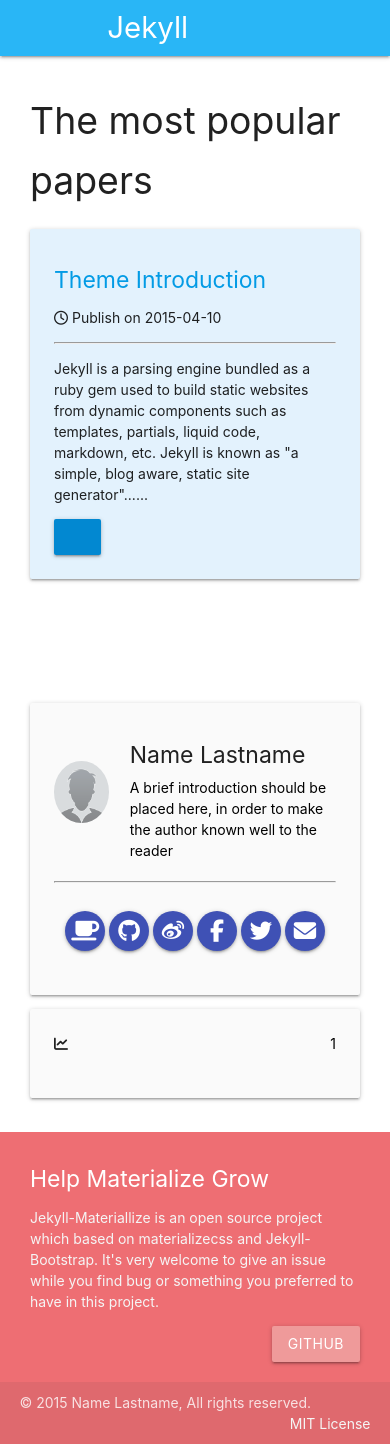
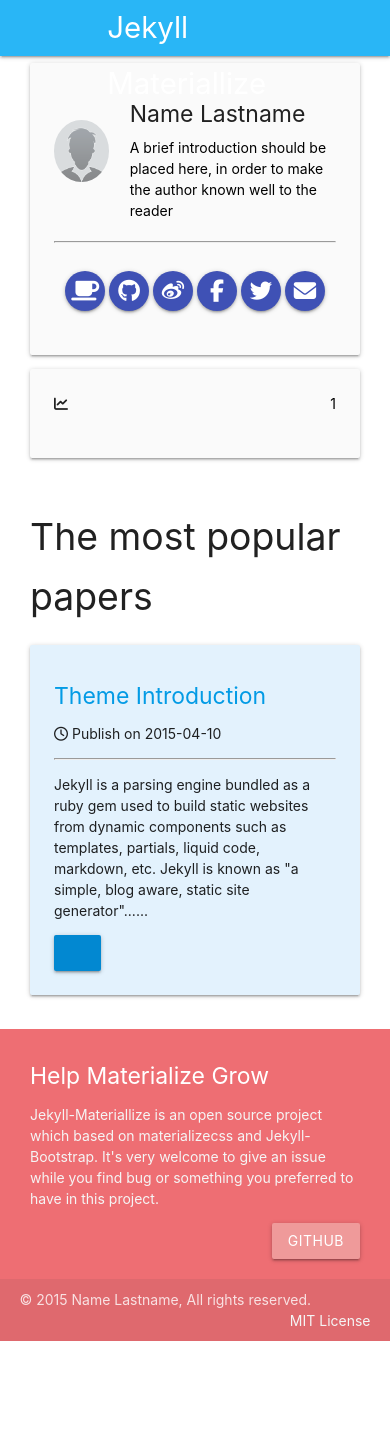
Before and after one commit to leftstick/jekyll-materiallize, a Jekyll site: the page built from index.md, in a window 390 px wide. Built offline with Jekyll 4.4.1, drawn with Linux system fonts in a browser that asks for light colours; nearby versions of some CDN libraries; library files that are not in the unit come from our copies; after the commit the page ends 1341 px from its top, so only the background shows below that.

Commit message:
adjust ui for better looks

```diff
--- a/_includes/themes/materiallize/page.html
+++ b/_includes/themes/materiallize/page.html
@@ -1,9 +1,78 @@
 <div class="row">
+    <div id="self-description" class="col s12 hide-on-med-and-up">
+        <div class="card-panel grey lighten-5 z-depth-1">
+            <div class="row valign-wrapper">
+                <div class="col s3 avatar">
+                    {% if site.author.avatar %}
+                    <img src="{{ BASE_PATH }}/assets/images/{{ site.author.avatar }}" class="circle responsive-img">
+                    {% else %}
+                    <img src="{{ BASE_PATH }}/assets/images/default_avatar.png" class="circle responsive-img">
+                    {% endif %}
+                </div>
+                <div class="col s9 introduction">
+                    <h5>{{ site.author.name }}</h5>
+                    <span class="black-text">
+                        {{ site.author.introduction }}
+                    </span>
+                </div>
+            </div>
+            <hr>
+            <br/>
+            <div class="row social">
+                <div class="col s12 center-align">
+                    {% if site.author.gitcafe %}
+                    <a href="https://gitcafe.com/{{ site.author.gitcafe }}" class="btn-floating waves-effect waves-light indigo tooltip" title="gitcafe" target="_blank">
+                        <i class="fa fa-coffee"></i>
+                    </a>
+                    {% endif %}
+                    {% if site.author.github %}
+                    <a href="https://github.com/{{ site.author.github }}" class="btn-floating waves-effect waves-light indigo tooltip" title="github" target="_blank">
+                        <i class="fa fa-github"></i>
+                    </a>
+                    {% endif %}
+                    {% if site.author.weibo %}
+                    <a href="http://weibo.com/u/{{ site.author.weibo }}" class="btn-floating waves-effect waves-light indigo tooltip" title="sina weibo" target="_blank">
+                        <i class="fa fa-weibo"></i>
+                    </a>
+                    {% endif %}
+                    {% if site.author.facebook %}
+                    <a href="http://www.facebook.com/{{ site.author.facebook }}" class="btn-floating waves-effect waves-light indigo tooltip" title="facebook" target="_blank">
+                        <i class="fa fa-facebook"></i>
+                    </a>
+                    {% endif %}
+                    {% if site.author.twitter %}
+                    <a href="https://twitter.com/{{ site.author.twitter }}" class="btn-floating waves-effect waves-light indigo tooltip" title="twitter" target="_blank">
+                        <i class="fa fa-twitter"></i>
+                    </a>
+                    {% endif %}
+                    {% if site.author.email %}
+                    <a href="mailto:{{ site.author.email }}" class="btn-floating waves-effect waves-light indigo tooltip" title="email" target="_blank">
+                        <i class="fa fa-envelope"></i>
+                    </a>
+                    {% endif %}
+                </div>
+            </div>
+        </div>
+
+        <div class="card-panel grey lighten-5 z-depth-1">
+            <div class="row valign-wrapper">
+                <div class="col s8">
+                    <i class="fa fa-line-chart"></i>&nbsp;
+                    <strong lang="TOTAL_POSTS"></strong>
+                </div>
+                <div class="col s4 right-align">
+                  <span class="black-text">
+                      {{ site.posts | size }}
+                  </span>
+                </div>
+            </div>
+        </div>
+    </div>
     <div class="col s12 m8">
         {% if page.tagline %}<h2><small>{{ page.tagline }}</small></h2>{% endif %}
         {{ content }}
     </div>
-    <div id="self-description" class="col s12 m4">
+    <div id="self-description" class="col m4 hide-on-small-only">
         {% if page.position == 1 %}
         <div style="height: 103px;"></div>
         {% endif %}
--- a/_includes/themes/materiallize/post.html
+++ b/_includes/themes/materiallize/post.html
@@ -3,7 +3,7 @@
         {% if page.tagline %}<h2><small>{{page.tagline}}</small></h2>{% endif %}
         {{ content }}
 
-        <div class="right-align">
+        <div class="right-align pagination-group">
             {% if page.previous %}
                 <a href="{{ BASE_PATH }}{{ page.previous.url }}" class="btn waves-effect waves-light blue lighten-2" style="border-top-right-radius: 0; border-bottom-right-radius: 0;">
                     &larr; <span lang="PREVIOUS_BTN"></span>
@@ -30,7 +30,7 @@
 
         {% include JB/comments %}
     </div>
-    <div class="col s12 m4">
+    <div class="col m4 hide-on-small-only">
         <div class="card blue-grey darken-1 z-depth-2">
             <div class="card-content white-text">
               <span class="card-title">{{ page.title }}</span>
```
Also changed, not shown: assets/themes/materiallize/css/style.css (+13 -0 lines).
